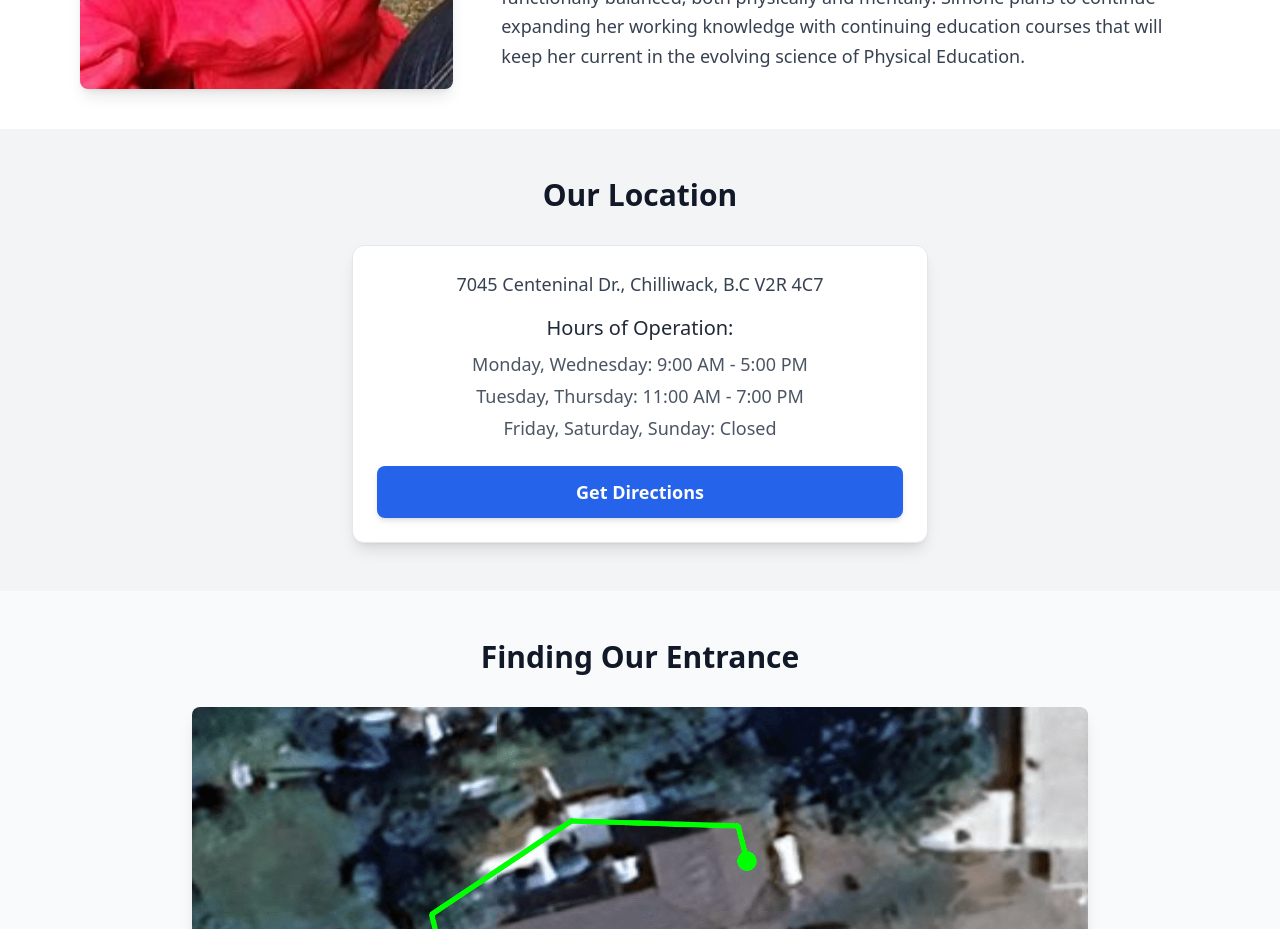
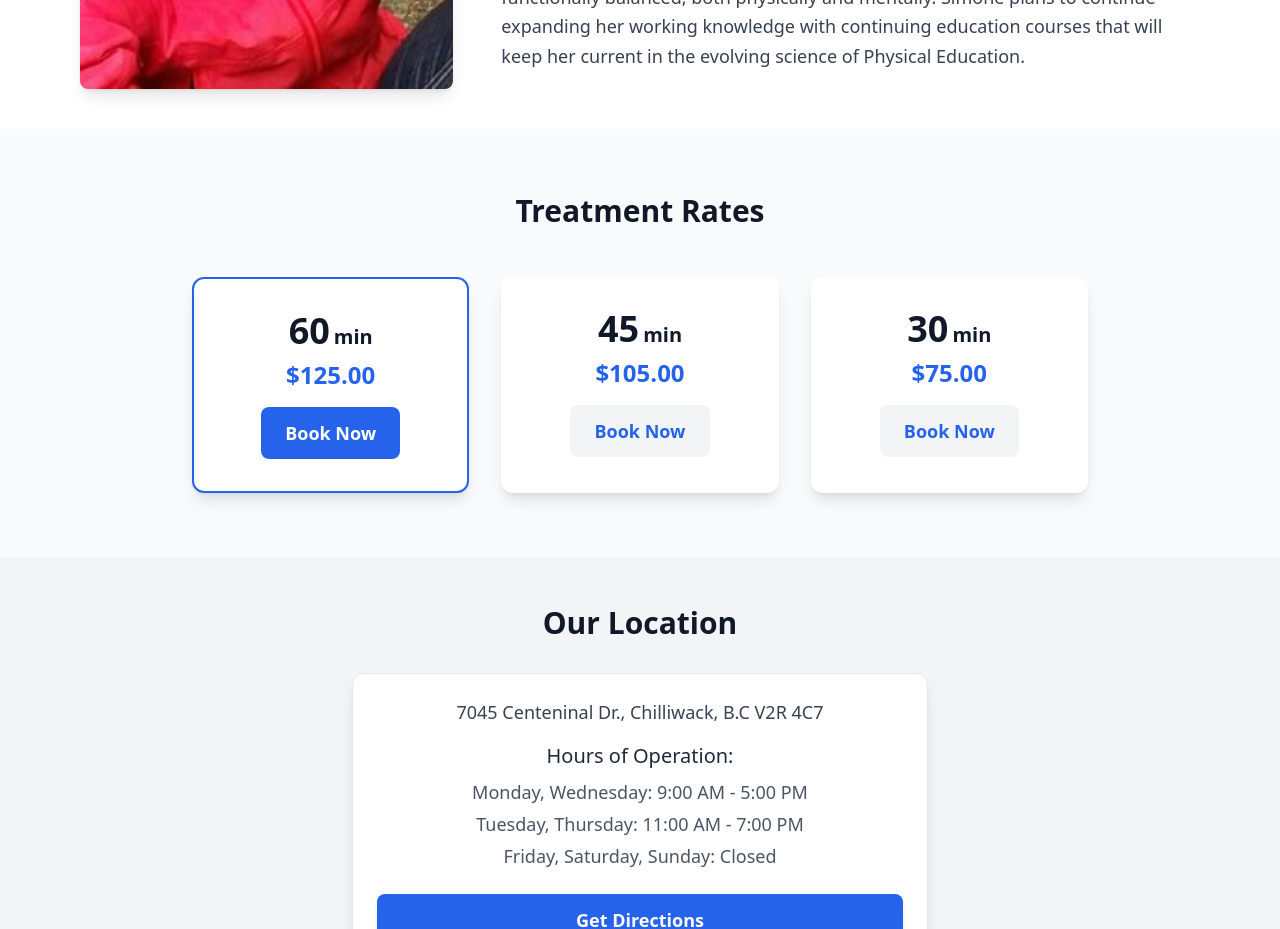
Before and after one commit to Jordain/SJRMT, a React (Vite) app: page / in a window 1280 px wide. Shown: the part 1020-1949 px from the top of the page. Built offline with nearby package versions, Linux system fonts and the light colour scheme.

Commit message:
updated rates

```diff
--- a/src/components/LandingPage.jsx
+++ b/src/components/LandingPage.jsx
@@ -65,6 +65,65 @@ const LandingPage = () => {
               that will keep her current in the evolving science of Physical
               Education.
             </p>
+          </div>
+        </div>
+      </section>
+
+      {/* Rates Section */}
+      <section className="py-16 bg-gray-50">
+        <div className="container mx-auto px-4">
+          <h2 className="text-3xl font-semibold text-center text-gray-900 mb-12">
+            Treatment Rates
+          </h2>
+          <div className="grid md:grid-cols-3 gap-8 max-w-4xl mx-auto">
+            {[
+              {
+                duration: "60",
+                price: "125.00",
+                highlight: true,
+                bookingUrl:
+                  "https://simonejoycermtltd.janeapp.com/#/staff_member/1/treatment/2",
+              },
+              {
+                duration: "45",
+                price: "105.00",
+                bookingUrl:
+                  "https://simonejoycermtltd.janeapp.com/#/staff_member/1/treatment/3",
+              },
+              {
+                duration: "30",
+                price: "75.00",
+                bookingUrl:
+                  "https://simonejoycermtltd.janeapp.com/#/staff_member/1/treatment/4",
+              },
+            ].map((rate, index) => (
+              <div
+                key={index}
+                className={`text-center p-8 rounded-xl shadow-lg transform transition-all duration-300 hover:scale-105 ${
+                  rate.highlight
+                    ? "bg-white border-2 border-blue-600"
+                    : "bg-white"
+                }`}
+              >
+                <div className="text-4xl font-bold text-gray-900 mb-2">
+                  {rate.duration}
+                  <span className="text-xl ml-1">min</span>
+                </div>
+                <div className="text-2xl font-semibold text-blue-600 mb-4">
+                  ${rate.price}
+                </div>
+                <a
+                  href={rate.bookingUrl}
+                  className={`inline-block px-6 py-3 rounded-lg text-lg font-semibold transition-colors duration-300 ${
+                    rate.highlight
+                      ? "bg-blue-600 text-white hover:bg-blue-700"
+                      : "bg-gray-100 text-blue-600 hover:bg-gray-200"
+                  }`}
+                >
+                  Book Now
+                </a>
+              </div>
+            ))}
           </div>
         </div>
       </section>
```
